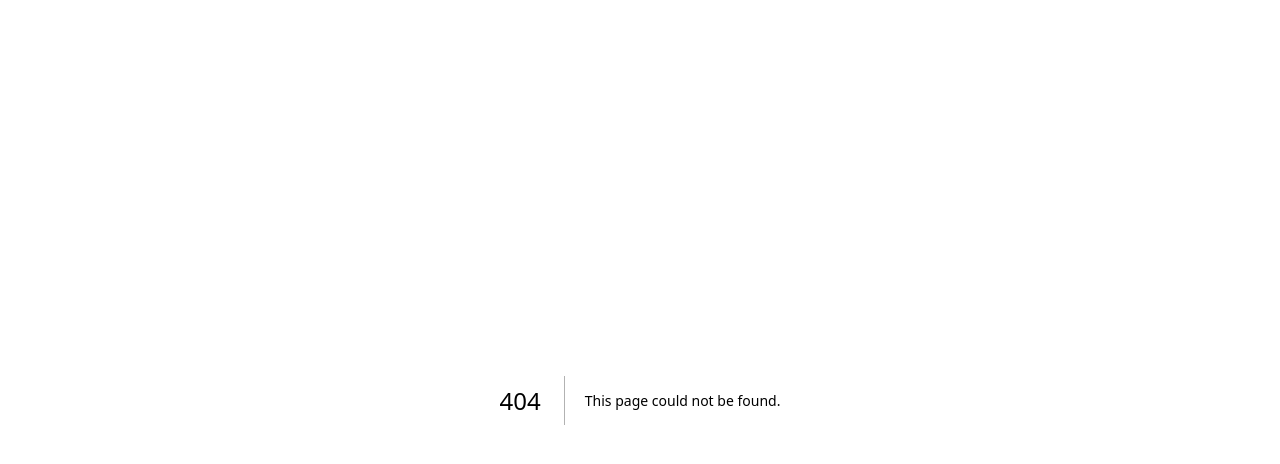
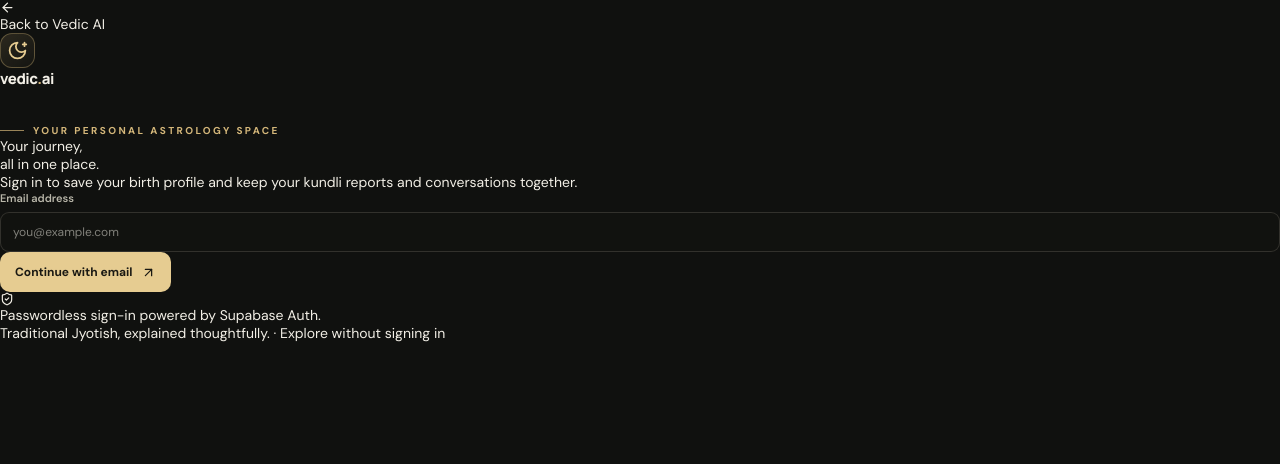
Before and after one commit to Yashpal568/vedic-ai, a Next.js app: page /login in a window 1280 px wide. Before the commit this address had no page. Shown: the top 464 px of the page. Built offline with nearby package versions, Linux system fonts and the light colour scheme.

Commit message:
feat: add passwordless Supabase sign-in page

```diff
--- /dev/null
+++ b/app/login/page.tsx
@@ -0,0 +1,56 @@
+"use client";
+
+import Link from "next/link";
+import { FormEvent, useState } from "react";
+import { ArrowLeft, ArrowUpRight, CheckCircle2, Mail, MoonStar, ShieldCheck } from "lucide-react";
+import { getSupabaseBrowserClient } from "@/lib/supabase/browser";
+
+export default function LoginPage() {
+  const [email, setEmail] = useState("");
+  const [busy, setBusy] = useState(false);
+  const [sent, setSent] = useState(false);
+  const [error, setError] = useState("");
+
+  async function submit(event: FormEvent<HTMLFormElement>) {
+    event.preventDefault();
+    setBusy(true);
+    setError("");
+    const supabase = getSupabaseBrowserClient();
+    if (!supabase) {
+      setError("Authentication is not configured yet. Add NEXT_PUBLIC_SUPABASE_URL and NEXT_PUBLIC_SUPABASE_ANON_KEY in your deployment environment.");
+      setBusy(false);
+      return;
+    }
+    const { error: authError } = await supabase.auth.signInWithOtp({
+      email: email.trim(),
+      options: { emailRedirectTo: window.location.origin + "/auth/callback", shouldCreateUser: true },
+    });
+    if (authError) setError(authError.message);
+    else setSent(true);
+    setBusy(false);
+  }
+
+  return <main className="auth-shell">
+    <Link href="/" className="auth-back"><ArrowLeft size={15}/> Back to Vedic AI</Link>
+    <section className="auth-card">
+      <div className="auth-brand"><span className="brand-mark"><MoonStar size={21}/></span><span className="brand-name">vedic<span style={{ color: "var(--gold)" }}>.</span>ai</span></div>
+      {!sent ? <>
+        <div className="eyebrow" style={{ marginTop: 35 }}><span className="eyebrow-line"/> YOUR PERSONAL ASTROLOGY SPACE</div>
+        <h1 className="auth-title">Your journey,<br/><span>all in one place.</span></h1>
+        <p className="auth-copy">Sign in to save your birth profile and keep your kundli reports and conversations together.</p>
+        <form onSubmit={submit} className="auth-form">
+          <label className="form-field"><span className="form-label">Email address</span><input className="form-input" type="email" autoComplete="email" required value={email} onChange={(event) => setEmail(event.target.value)} placeholder="you@example.com"/></label>
+          {error && <p className="auth-error" role="alert">{error}</p>}
+          <button className="primary-button auth-submit" type="submit" disabled={busy}>{busy ? "Sending secure link…" : "Continue with email"} <ArrowUpRight size={15}/></button>
+        </form>
+        <p className="auth-privacy"><ShieldCheck size={14}/> Passwordless sign-in powered by Supabase Auth.</p>
+      </> : <div className="auth-success">
+        <span className="auth-success-icon"><CheckCircle2 size={25}/></span>
+        <h1 className="auth-title">Check your inbox.</h1>
+        <p className="auth-copy">We sent a sign-in link to <strong>{email}</strong>. Open it on this device to finish signing in.</p>
+        <button className="secondary-button" onClick={() => setSent(false)}><Mail size={14}/> Use another email</button>
+      </div>}
+    </section>
+    <p className="auth-footer">Traditional Jyotish, explained thoughtfully. <span>·</span> <Link href="/">Explore without signing in</Link></p>
+  </main>;
+}
```
